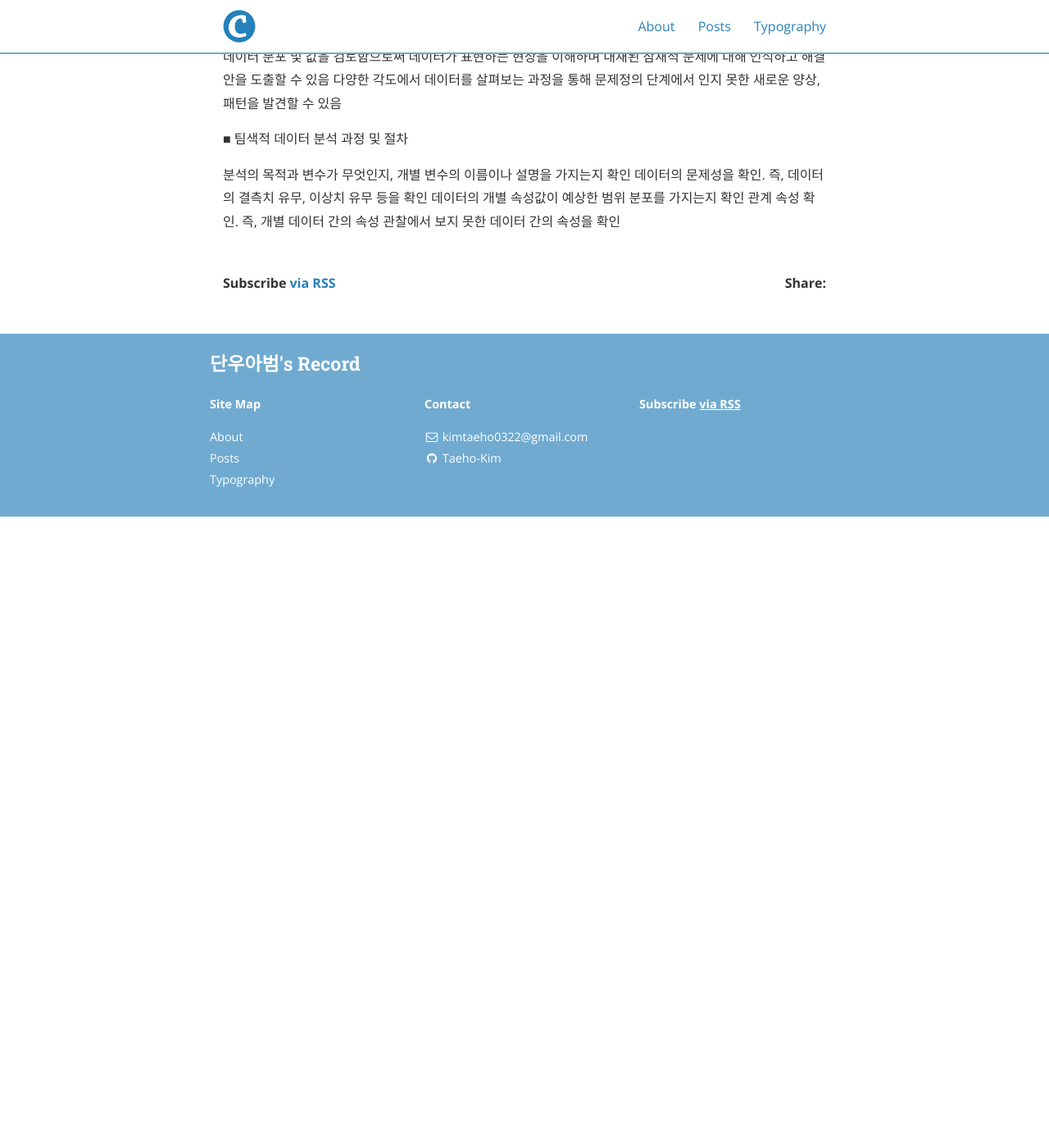
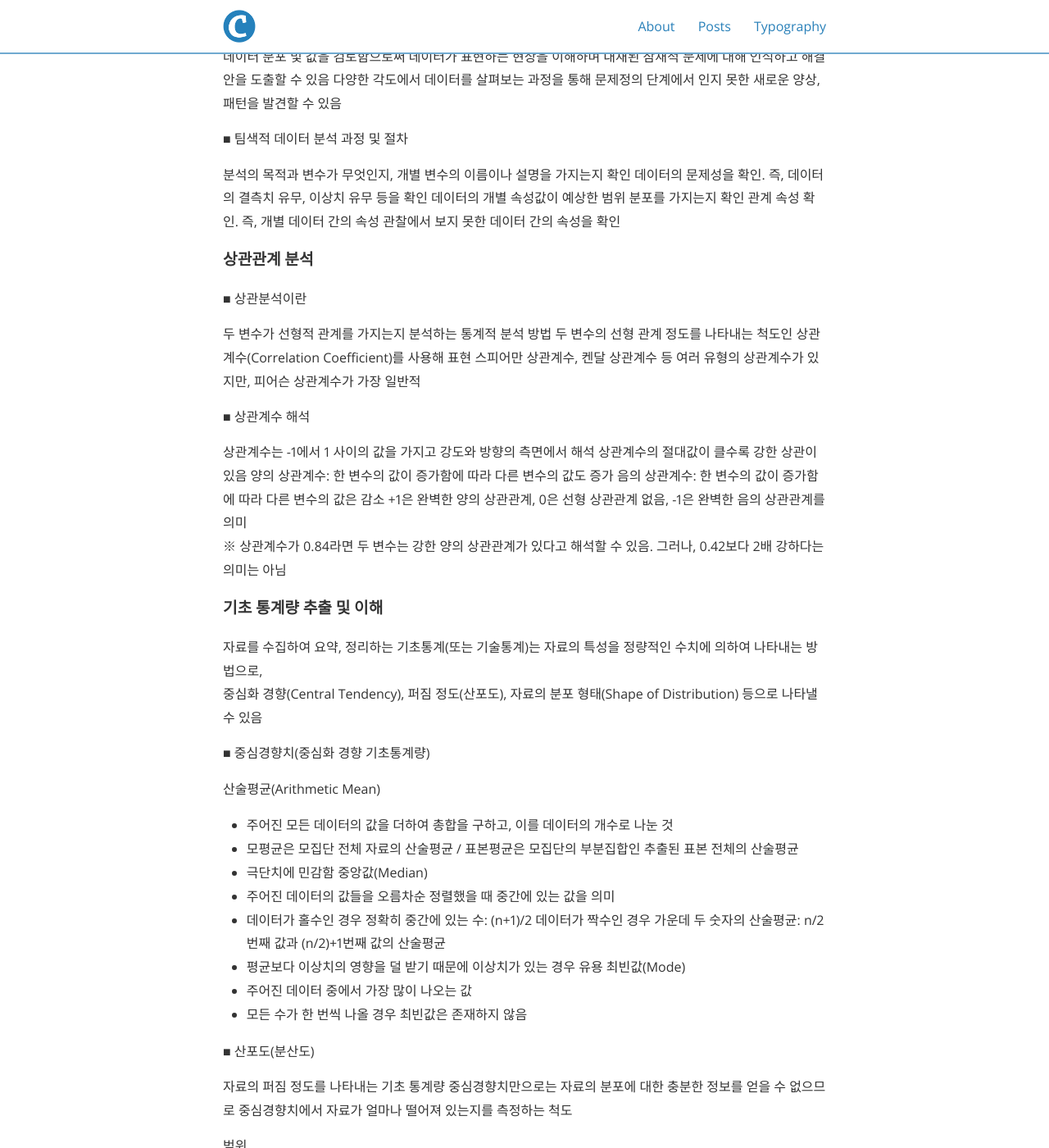
Before and after one commit to Taeho-Kim-0322/Taeho-Kim-0322.github.io, a Jekyll site: the page built from _posts/2021-03-17-빅분기PART2.md, in a window 1280 px wide and 1400 px high, scrolled down 1986 px. Shown: the whole window at 82% size. Built offline with Jekyll 4.4.1, drawn with Linux system fonts in a browser that asks for light colours; nearby versions of some CDN libraries; before the commit the page ends 2616 px from its top, so only the background shows below that; some of the changed text lies outside the part shown.

Commit message:
Update 2021-03-17-빅분기PART2.md

```diff
--- a/_posts/2021-03-17-빅분기PART2.md
+++ b/_posts/2021-03-17-빅분기PART2.md
@@ -64,3 +64,73 @@ __한 눈에 보기__
 데이터의 문제성을 확인. 즉, 데이터의 결측치 유무, 이상치 유무 등을 확인
 데이터의 개별 속성값이 예상한 범위 분포를 가지는지 확인
 관계 속성 확인. 즉, 개별 데이터 간의 속성 관찰에서 보지 못한 데이터 간의 속성을 확인
+
+
+#### 상관관계 분석
+■ 상관분석이란
+
+두 변수가 선형적 관계를 가지는지 분석하는 통계적 분석 방법
+두 변수의 선형 관계 정도를 나타내는 척도인 상관계수(Correlation Coefficient)를 사용해 표현
+스피어만 상관계수, 켄달 상관계수 등 여러 유형의 상관계수가 있지만, 피어슨 상관계수가 가장 일반적
+
+■ 상관계수 해석
+
+상관계수는 -1에서 1 사이의 값을 가지고 강도와 방향의 측면에서 해석
+상관계수의 절대값이 클수록 강한 상관이 있음
+양의 상관계수: 한 변수의 값이 증가함에 따라 다른 변수의 값도 증가
+음의 상관계수: 한 변수의 값이 증가함에 따라 다른 변수의 값은 감소
++1은 완벽한 양의 상관관계, 0은 선형 상관관계 없음, -1은 완벽한 음의 상관관계를 의미
+※ 상관계수가 0.84라면 두 변수는 강한 양의 상관관계가 있다고 해석할 수 있음. 그러나, 0.42보다 2배 강하다는 의미는 아님
+
+#### 기초 통계량 추출 및 이해
+자료를 수집하여 요약, 정리하는 기초통계(또는 기술통계)는 자료의 특성을 정량적인 수치에 의하여 나타내는 방법으로,
+중심화 경향(Central Tendency), 퍼짐 정도(산포도), 자료의 분포 형태(Shape of Distribution) 등으로 나타낼 수 있음
+
+■ 중심경향치(중심화 경향 기초통계량)
+
+산술평균(Arithmetic Mean)
+  - 주어진 모든 데이터의 값을 더하여 총합을 구하고, 이를 데이터의 개수로 나눈 것
+  - 모평균은 모집단 전체 자료의 산술평균 / 표본평균은 모집단의 부분집합인 추출된 표본 전체의 산술평균
+  - 극단치에 민감함
+중앙값(Median)
+  - 주어진 데이터의 값들을 오름차순 정렬했을 때 중간에 있는 값을 의미
+  - 데이터가 홀수인 경우 정확히 중간에 있는 수: (n+1)/2
+    데이터가 짝수인 경우 가운데 두 숫자의 산술평균: n/2번째 값과 (n/2)+1번째 값의 산술평균
+  - 평균보다 이상치의 영향을 덜 받기 때문에 이상치가 있는 경우 유용
+최빈값(Mode)
+  - 주어진 데이터 중에서 가장 많이 나오는 값
+  - 모든 수가 한 번씩 나올 경우 최빈값은 존재하지 않음
+
+
+■ 산포도(분산도)
+
+자료의 퍼짐 정도를 나타내는 기초 통계량
+중심경향치만으로는 자료의 분포에 대한 충분한 정보를 얻을 수 없으므로 중심경향치에서 자료가 얼마나 떨어져 있는지를 측정하는 척도
+
+범위
+  - 데이터의 최대값에서 최소값을 뺀 것으로 순서통계량의 산포를 의미
+사분위수 범위
+  - 최소값은 백분위수로 0%, 최대값은 100%, 중앙값은 50% 지점임
+    25% 지점에 위치한 값을 Q1(제1사분위수), 75% 지점에 위치한 값을 Q3(제3사분위수)라고 할 때, 사분위수 범위는 Q3에서 Q1을 뺀 값
+  ex. <8, 10, 12, 13, 15, 17, 17, 18, 19, 23, 24> 11개의 자료에서
+       Q1 = (11+1)*(25/100) = 3(번째), Q3 = (11+1)*(75/100) = 9(번째)
+      따라서, 사분위수 범위는 19 - 12 = 7이 됨
+분산
+  - 편차의 제곱을 총합하여 평균 낸 값
+  - 모든 관측치가 같은 값이면 분산은 0이고, 관측치 간의 차이가 클수록 분산은 커짐
+  표준편차
+  - 분산 값에 제곱근을 씌운 값 (분산 계산 중에 생긴 단위의 제곱을 원래 단위로 돌리기 위해 제곱근을 취함)
+
+■ 분포 형태
+
+왜도(Skewness)
+  - 분포가 어느 한쪽으로 치우친 정도를 나타내는 통계적 척도
+  - 오른쪽으로 더 길면(왼쪽으로 밀집) 양의 값이 되고, 좌우 대칭이면 0, 왼쪽으로 더 길면(오른쪽으로 밀집) 음의 값이 됨
+
+
+첨도(Kurtosis)
+  - 분포의 뾰족한 정도를 나타내는 통계적 척도
+  - 첨도가 0보다 크면 정규분포보다 뾰족하고, 첨도가 0이면 정규분포, 첨도가 0보다 작으면 정규분포보다 완만한 분포임
+
+
+#### 시각적 데이터 탐색
```
